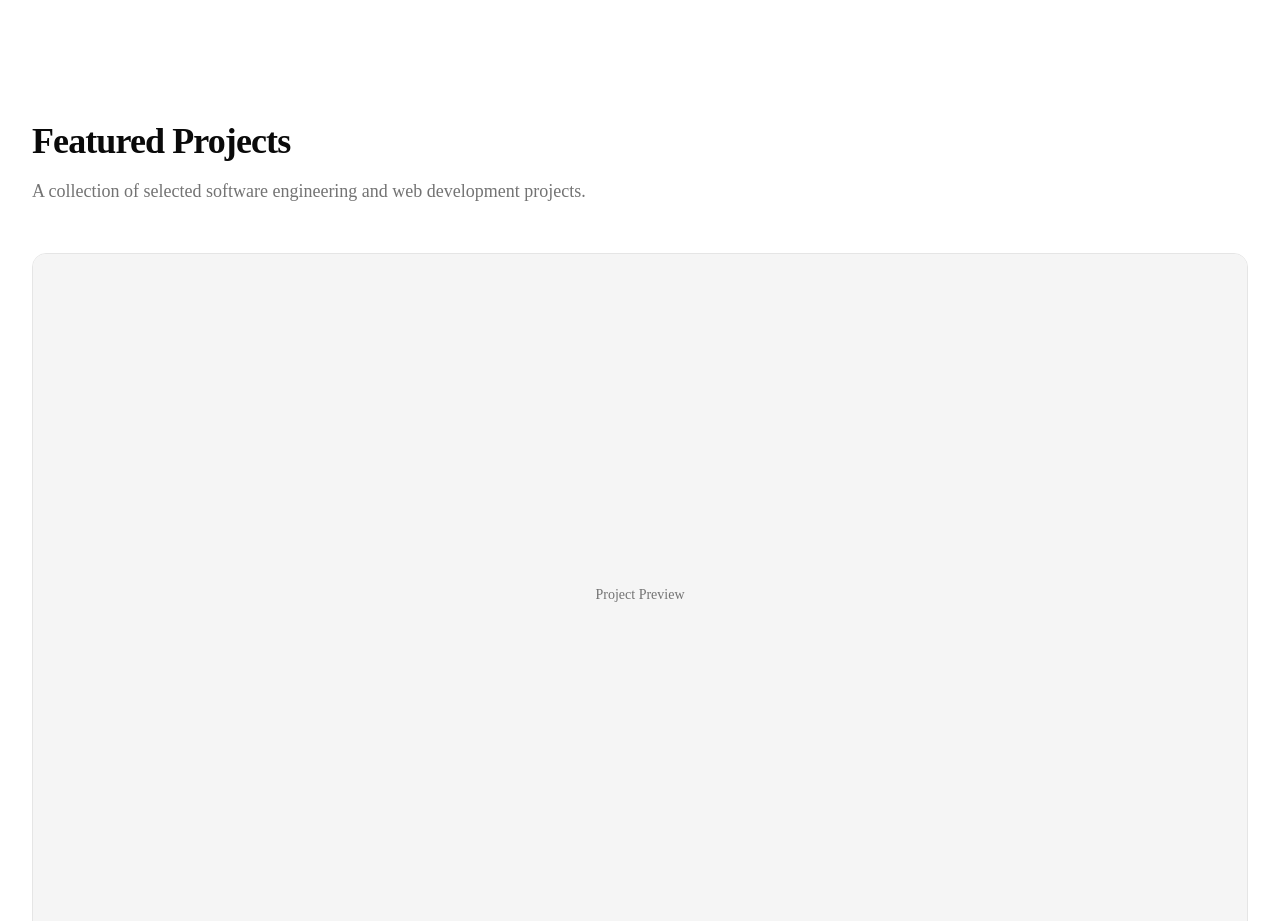
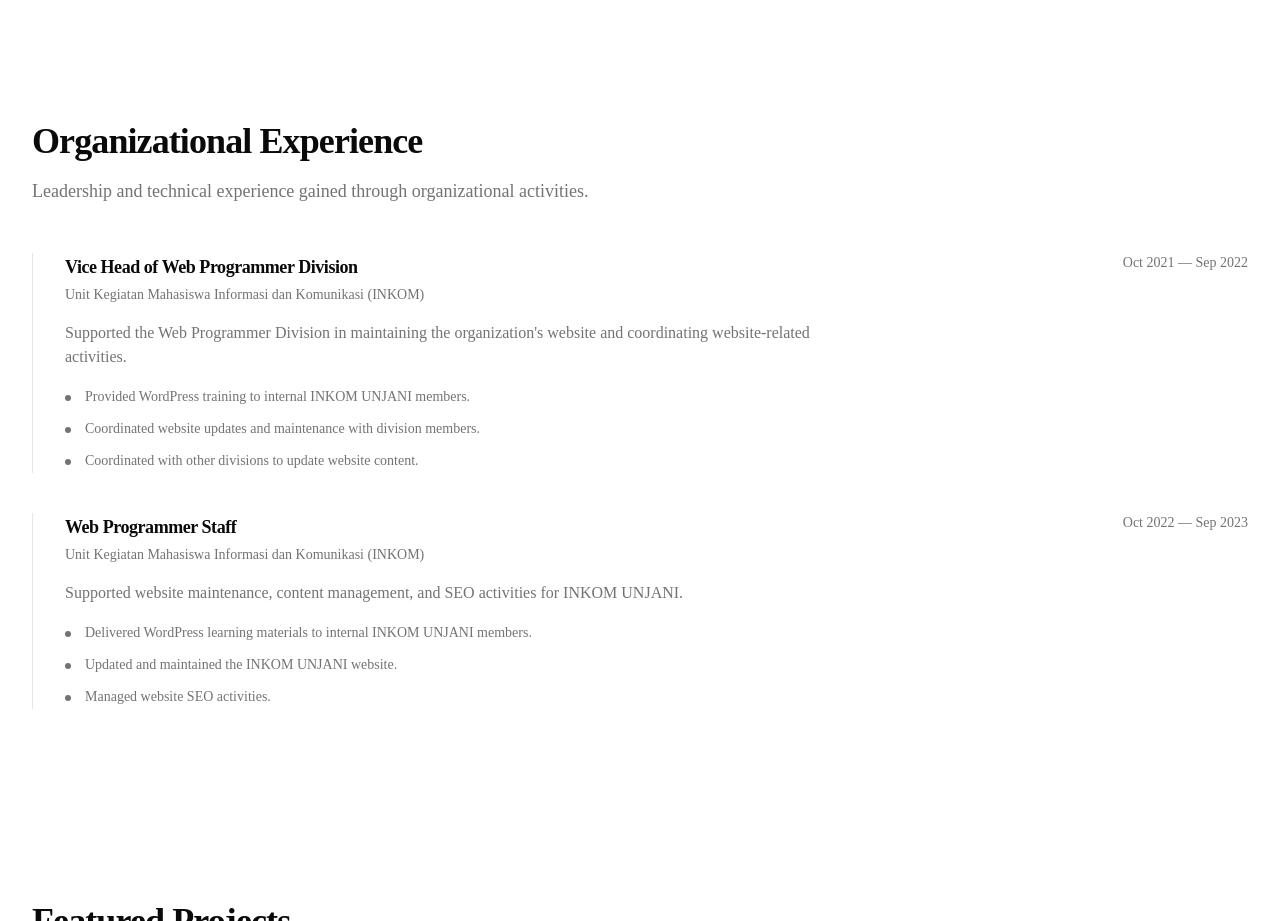
Before and after one commit to kemod/dafa-portofolio, a Next.js app: page / in a window 1280 px wide. Shown: the part 1820-2741 px from the top of the page. Built offline with nearby package versions, Linux system fonts and the light colour scheme.

Commit message:
feat: add organizational experience

```diff
--- a/src/app/page.tsx
+++ b/src/app/page.tsx
@@ -5,6 +5,7 @@ import { Experience } from "@/components/sections/experience";
 import { Technologies } from "@/components/sections/technologies";
 import { Contact } from "@/components/sections/contact";
 import { Education } from "@/components/sections/education";
+import { Organizational } from "@/components/sections/organizational";
 
 export default function Home() {
   return (
@@ -14,6 +15,8 @@ export default function Home() {
       <About />
 
       <Education />
+
+      <Organizational />
 
       <FeaturedProjects />
 
--- /dev/null
+++ b/src/components/sections/organizational.tsx
@@ -0,0 +1,61 @@
+import { Container } from "@/components/common/container";
+import { Section } from "@/components/common/section";
+import { SectionHeader } from "@/components/common/section-header";
+import { organizationalExperiences } from "@/config/organizational";
+
+export function Organizational() {
+  return (
+    <Section id="organizational">
+      <Container>
+        <div className="mb-12">
+          <SectionHeader
+            title="Organizational Experience"
+            description="Leadership and technical experience gained through organizational activities."
+          />
+        </div>
+
+        <div className="space-y-10">
+          {organizationalExperiences.map((experience) => (
+            <article
+              key={`${experience.organization}-${experience.role}-${experience.period}`}
+              className="border-l pl-6 sm:pl-8"
+            >
+              <div className="flex flex-col gap-2 sm:flex-row sm:items-start sm:justify-between">
+                <div>
+                  <h3 className="text-lg font-semibold tracking-tight">
+                    {experience.role}
+                  </h3>
+
+                  <p className="mt-1 text-sm font-medium text-muted-foreground">
+                    {experience.organization}
+                  </p>
+                </div>
+
+                <p className="text-sm text-muted-foreground">
+                  {experience.period}
+                </p>
+              </div>
+
+              <p className="mt-4 max-w-3xl text-sm leading-6 text-muted-foreground sm:text-base">
+                {experience.description}
+              </p>
+
+              <ul className="mt-4 max-w-3xl space-y-2 text-sm leading-6 text-muted-foreground">
+                {experience.highlights.map((highlight) => (
+                  <li key={highlight} className="relative pl-5">
+                    <span
+                      aria-hidden="true"
+                      className="absolute left-0 top-[0.65rem] h-1.5 w-1.5 rounded-full bg-current"
+                    />
+
+                    {highlight}
+                  </li>
+                ))}
+              </ul>
+            </article>
+          ))}
+        </div>
+      </Container>
+    </Section>
+  );
+}
--- /dev/null
+++ b/src/config/organizational.ts
@@ -0,0 +1,36 @@
+export type OrganizationalExperience = {
+  organization: string;
+  role: string;
+  period: string;
+  description: string;
+  highlights: string[];
+};
+
+export const organizationalExperiences: OrganizationalExperience[] = [
+  {
+    organization:
+      "Unit Kegiatan Mahasiswa Informasi dan Komunikasi (INKOM)",
+    role: "Vice Head of Web Programmer Division",
+    period: "Oct 2021 — Sep 2022",
+    description:
+      "Supported the Web Programmer Division in maintaining the organization's website and coordinating website-related activities.",
+    highlights: [
+      "Provided WordPress training to internal INKOM UNJANI members.",
+      "Coordinated website updates and maintenance with division members.",
+      "Coordinated with other divisions to update website content.",
+    ],
+  },
+  {
+    organization:
+      "Unit Kegiatan Mahasiswa Informasi dan Komunikasi (INKOM)",
+    role: "Web Programmer Staff",
+    period: "Oct 2022 — Sep 2023",
+    description:
+      "Supported website maintenance, content management, and SEO activities for INKOM UNJANI.",
+    highlights: [
+      "Delivered WordPress learning materials to internal INKOM UNJANI members.",
+      "Updated and maintained the INKOM UNJANI website.",
+      "Managed website SEO activities.",
+    ],
+  },
+];
```
